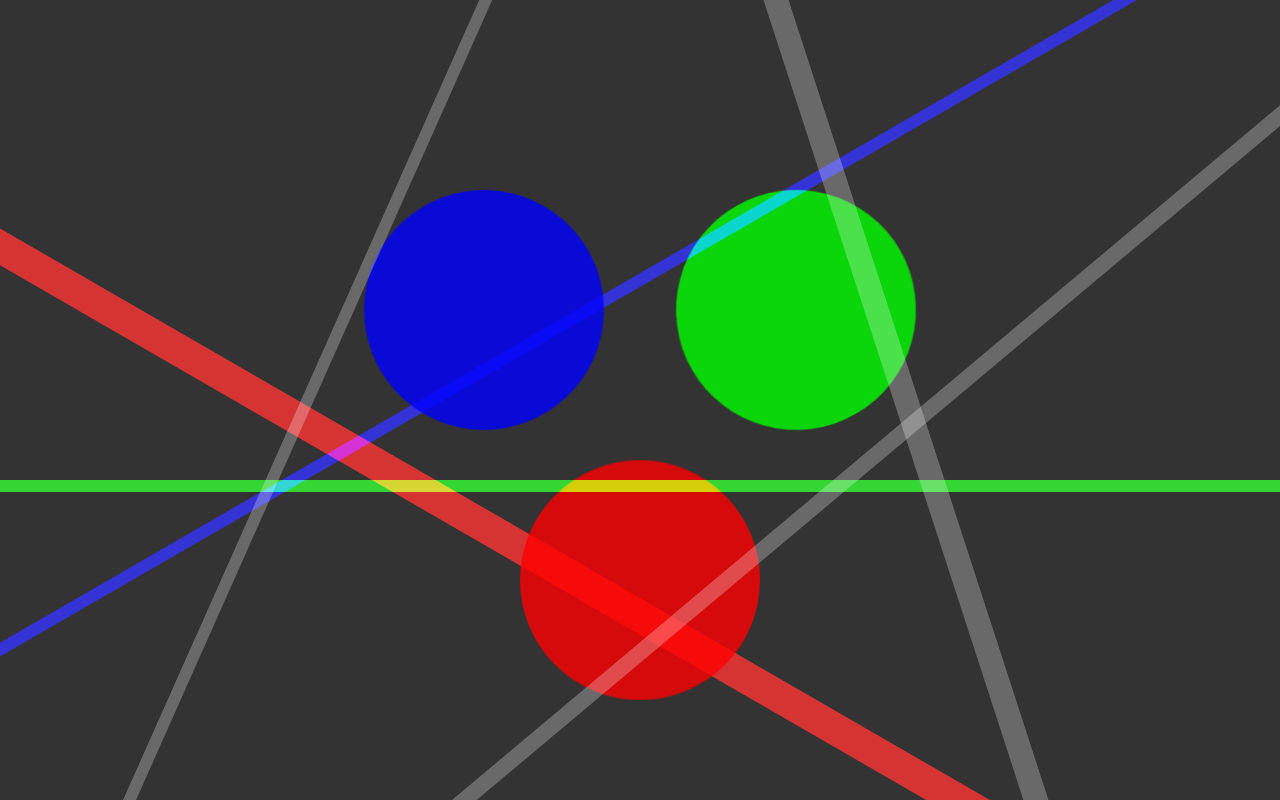
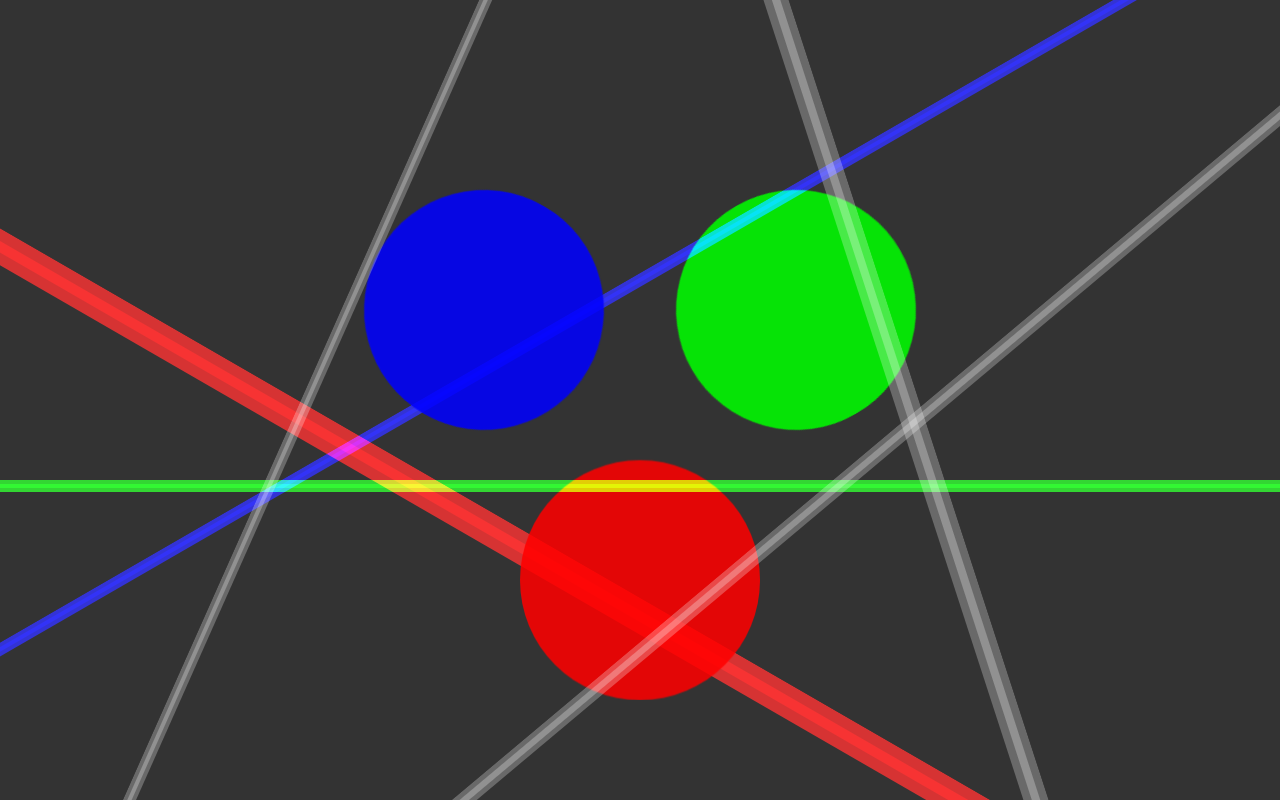
Before and after one commit to ajoyfuljester/lights, a plain HTML site: page index.html in a window 1280 px wide. Drawn offline with Linux system fonts and the light colour scheme.

Commit message:
change color opacity

```diff
--- a/styles.css
+++ b/styles.css
@@ -26,7 +26,7 @@ body > * {
 
 		&:nth-child(1) {
 			transform: translate(0, calc(var(--height) * -2 / 3));
-			--clr: var(--clr-r, #f00c);
+			--clr: var(--clr-r, #f00d);
 			--tx: var(--tx-r, 0);
 			--ty: var(--ty-r, calc(var(--radius) * -1));
 			--td: var(--td-r, 3s);
@@ -34,7 +34,7 @@ body > * {
 
 		&:nth-child(2) {
 			transform: rotate(-120deg) translate(0, calc(var(--height) * -2 / 3));
-			--clr: var(--clr-g, #0f0c);
+			--clr: var(--clr-g, #0f0d);
 			--tx: var(--tx-g, 0);
 			--ty: var(--ty-g, calc(var(--radius) * -1));
 			--td: var(--td-g, 3s);
@@ -42,7 +42,7 @@ body > * {
 
 		&:nth-child(3) {
 			transform: rotate(-240deg) translate(0, calc(var(--height) * -2 / 3));
-			--clr: var(--clr-b, #00fc);
+			--clr: var(--clr-b, #00fd);
 			--tx: var(--tx-b, 0);
 			--ty: var(--ty-b, calc(var(--radius) * -1));
 			--td: var(--td-b, 3s);
@@ -88,7 +88,7 @@ body > * {
 
 
 	--width: 1.5vmin;
-	--clr: #555c;
+	--clr: #555d;
 	--rotation: -90deg;
 	--top: 0%;
 	--left: 0%;
@@ -111,7 +111,7 @@ body > * {
 
 	> div > div {
 		mix-blend-mode: screen;
-		/*background-color: var(--clr);*/
+		background-color: var(--clr);
 		height: 100%;
 		width: calc(var(--width) / 3);
 	}
```
